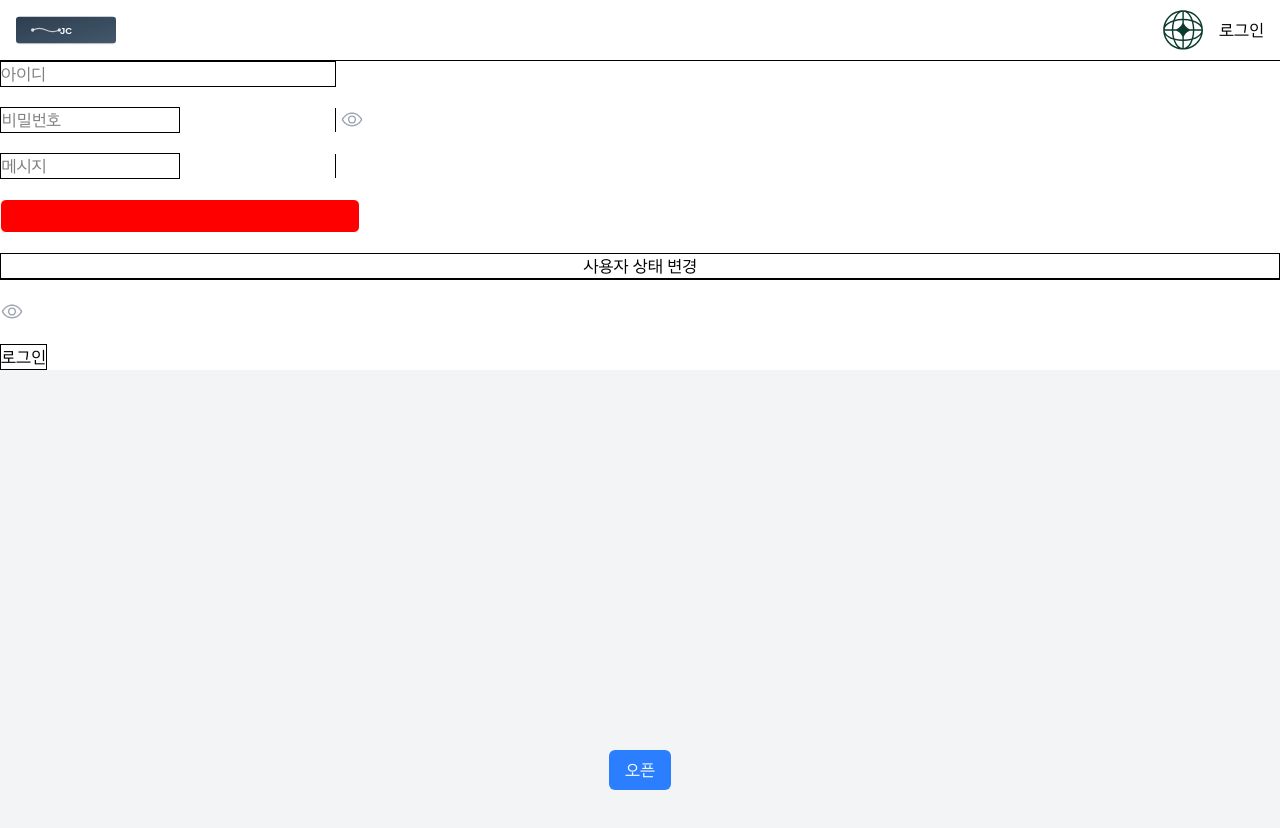
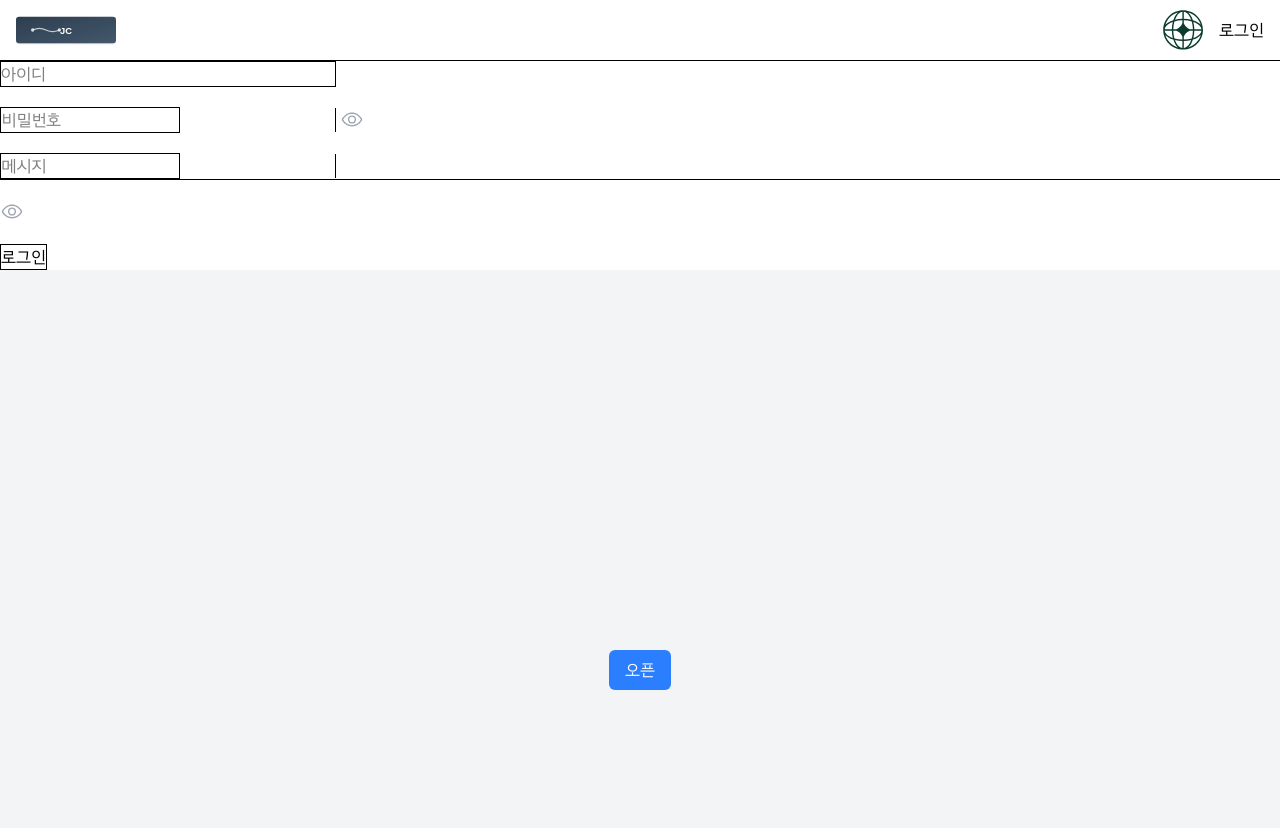
Before and after one commit to whdjh/contest_1, a Next.js app: page /testpage in a window 1280 px wide. Shown: the top 828 px of the page. Built offline with nearby package versions, Linux system fonts and the light colour scheme.

Commit message:
fix: input의 readOnly 삭제

```diff
--- a/src/app/testpage/page.tsx
+++ b/src/app/testpage/page.tsx
@@ -7,7 +7,6 @@ import Modal from '@/components/common/Modal';
 
 export default function Home() {
   const [inputValue, setInputValue] = useState(''); // 입력 값 상태 관리
-  const [userStatus, setUserStatus] = useState(true); // 사용자 상태 (true: 빨간색, false: 파란색)
   const [showPassword, setShowPassword] = useState(false); // 비밀번호 보이기/안보이기 상태 추가
 
   const [isOpen, setIsOpen] = useState(false); // 모달 오픈상태
@@ -48,12 +47,6 @@ export default function Home() {
           onSubmit={handleSubmit}
         />
 
-        {/* 읽기 전용 입력 */}
-        <Input type="readonly" value={inputValue} userStatus={userStatus} />
-
-        <button className="border-1" onClick={() => setUserStatus(!userStatus)}>
-          사용자 상태 변경
-        </button>
       </div>
 
       <hr />
--- a/src/components/common/Input/index.tsx
+++ b/src/components/common/Input/index.tsx
@@ -9,8 +9,6 @@ export default function Input({
   value = '',
   onChange,
   onSubmit,
-  userStatus = true,
-  alignRight,
 }: CustomInputProps) {
   const [showPassword, setShowPassword] = useState(false);
 
@@ -62,21 +60,6 @@ export default function Input({
             />
           </div>
         );
-      case 'readonly':
-        return (
-          <div className={`w-full flex ${alignRight ? 'justify-end' : 'justify-start'}`}>
-            <input
-              type='text'
-              value={value}
-              readOnly
-              style={{
-                backgroundColor: userStatus ? 'red' : 'blue',
-              }}
-              className={`border-1 px-3 py-1 rounded-md text-white max-w-[70%]
-                ${userStatus ? 'bg-red-500' : 'bg-blue-500'}`}
-            />
-          </div>
-        );
       default:
         return null;
     }
--- a/src/types/input.ts
+++ b/src/types/input.ts
@@ -5,6 +5,4 @@ export interface CustomInputProps {
   value?: string;
   onChange?: (value: string) => void;
   onSubmit?: () => void;
-  userStatus?: boolean;
-  alignRight?: boolean;
 }
```
